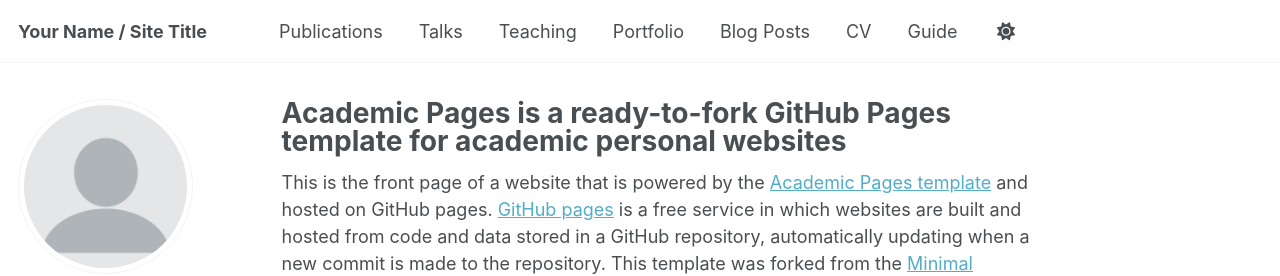
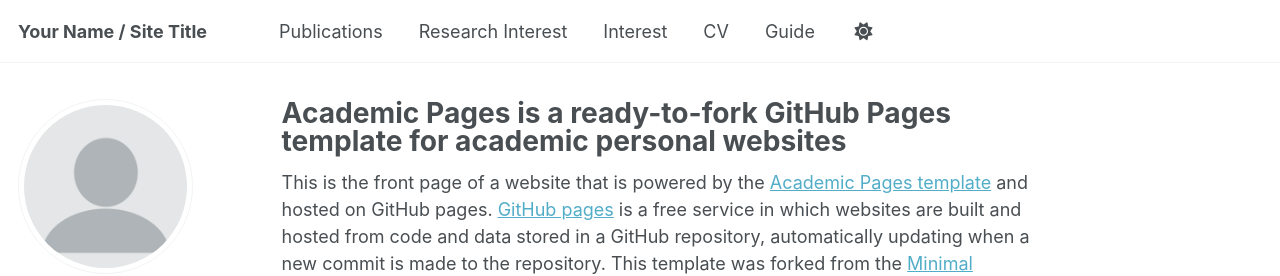
Before and after one commit to fgm0020/fgm0020.github.io, a Jekyll site: the page built from _pages/about.md, in a window 1280 px wide. Shown: the top 276 px of the page. Built offline with Jekyll 4.4.1, drawn with Linux system fonts in a browser that asks for light colours; some web fonts are replaced; a script that is not in the unit is left out.

Commit message:
change the top maue
delete ,talk teach; change polifolio to research; change blog post to interest

```diff
--- a/_data/navigation.yml
+++ b/_data/navigation.yml
@@ -11,16 +11,15 @@
   - title: "Publications"
     url: /publications/
 
-  - title: "Talks"
-    url: /talks/
 
-  - title: "Teaching"
-    url: /teaching/
 
-  - title: "Portfolio"
+
+
+
+  - title: "Research Interest"
     url: /portfolio/
 
-  - title: "Blog Posts"
+  - title: "Interest"
     url: /year-archive/
 
   - title: "CV"
```
